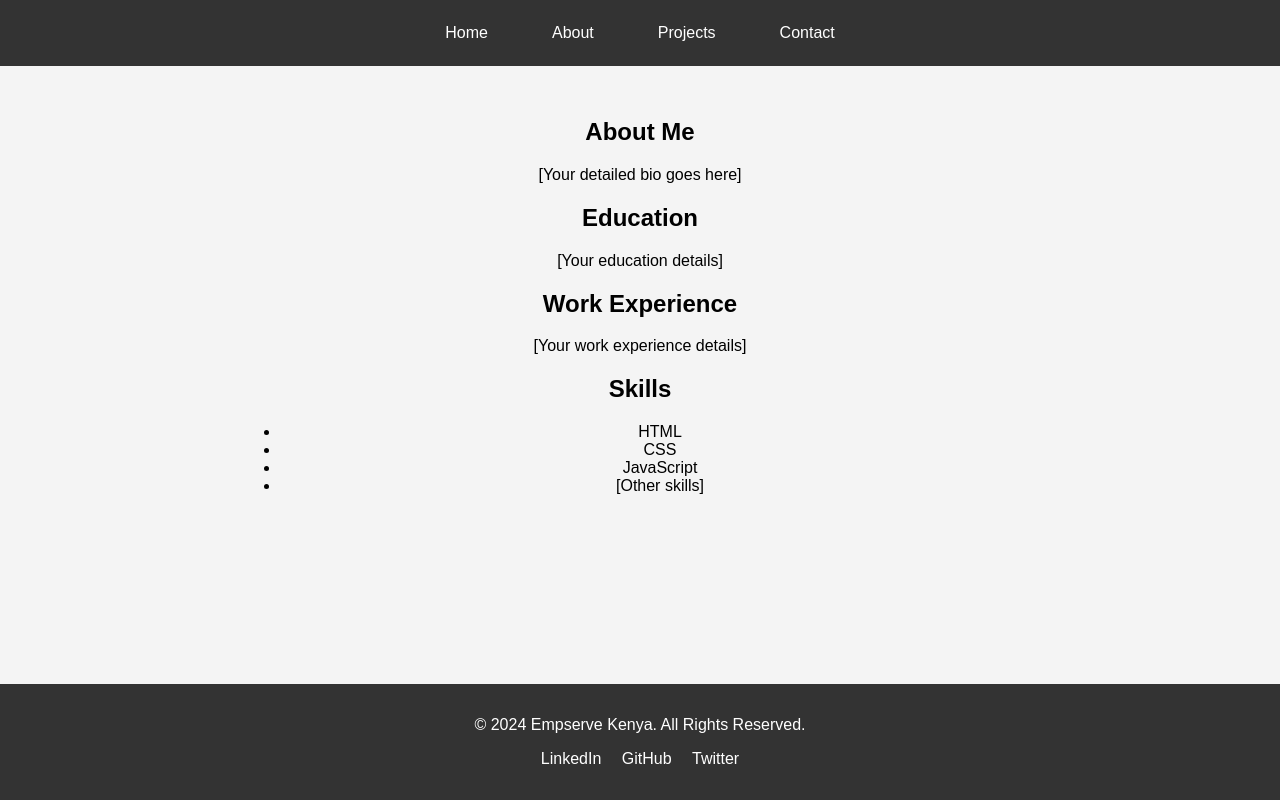
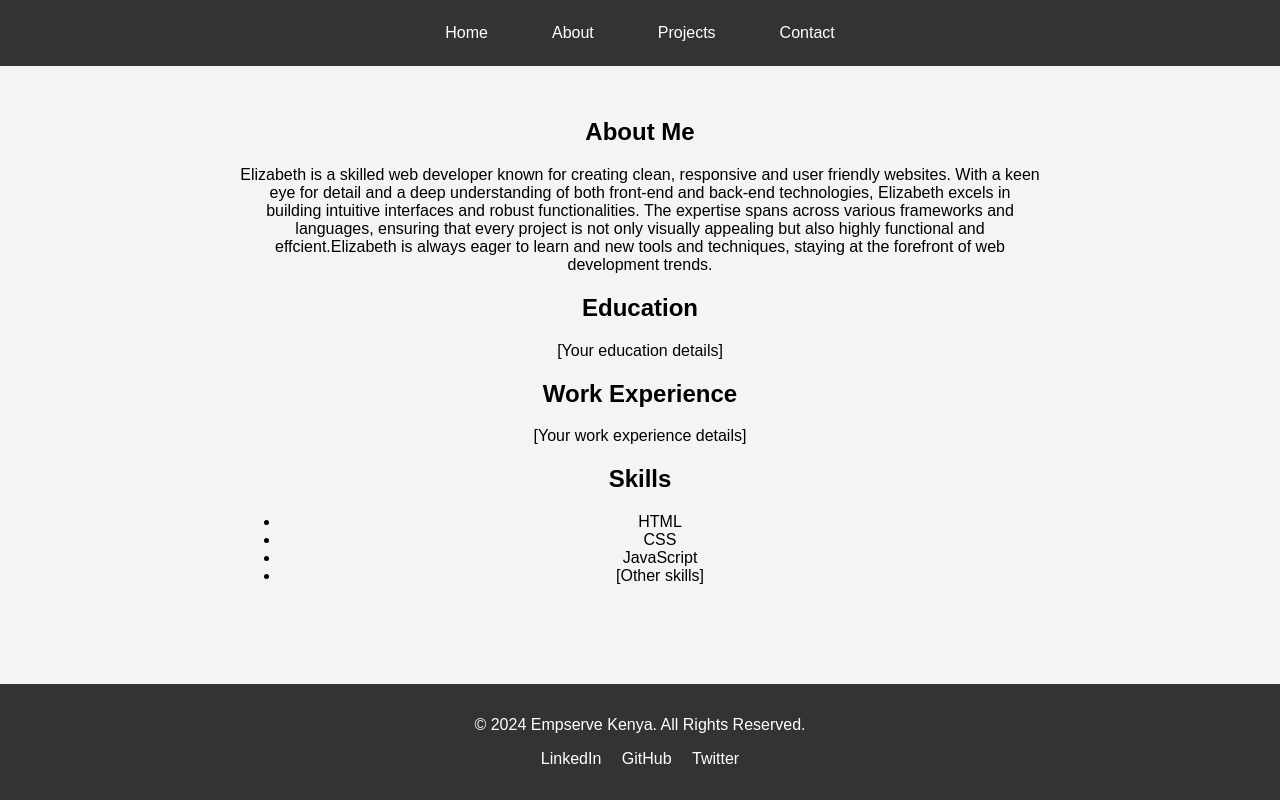
Before and after one commit to EmpServe/Personal-Portfolio-Website, a plain HTML site: page about.html in a window 1280 px wide. Drawn offline with Linux system fonts and the light colour scheme.

Commit message:
made changes on index and about

```diff
--- a/about.html
+++ b/about.html
@@ -20,7 +20,13 @@
     <main>
         <section class="about">
             <h1>About Me</h1>
-            <p>[Your detailed bio goes here]</p>
+            <p>Elizabeth is a skilled web developer known for creating clean, responsive and user friendly
+                websites. With a keen eye for detail and a deep understanding of both front-end and back-end technologies, Elizabeth
+                excels in building intuitive interfaces and robust functionalities. The expertise spans across various frameworks
+                and languages, ensuring that every project is not only visually appealing but also highly functional
+                and effcient.Elizabeth is always eager to learn and new tools and techniques, staying at
+                the forefront of web development trends.
+            </p>
             <h2>Education</h2>
             <p>[Your education details]</p>
             <h2>Work Experience</h2>
```
Also changed, not shown: index.html (+2 -2 lines).
